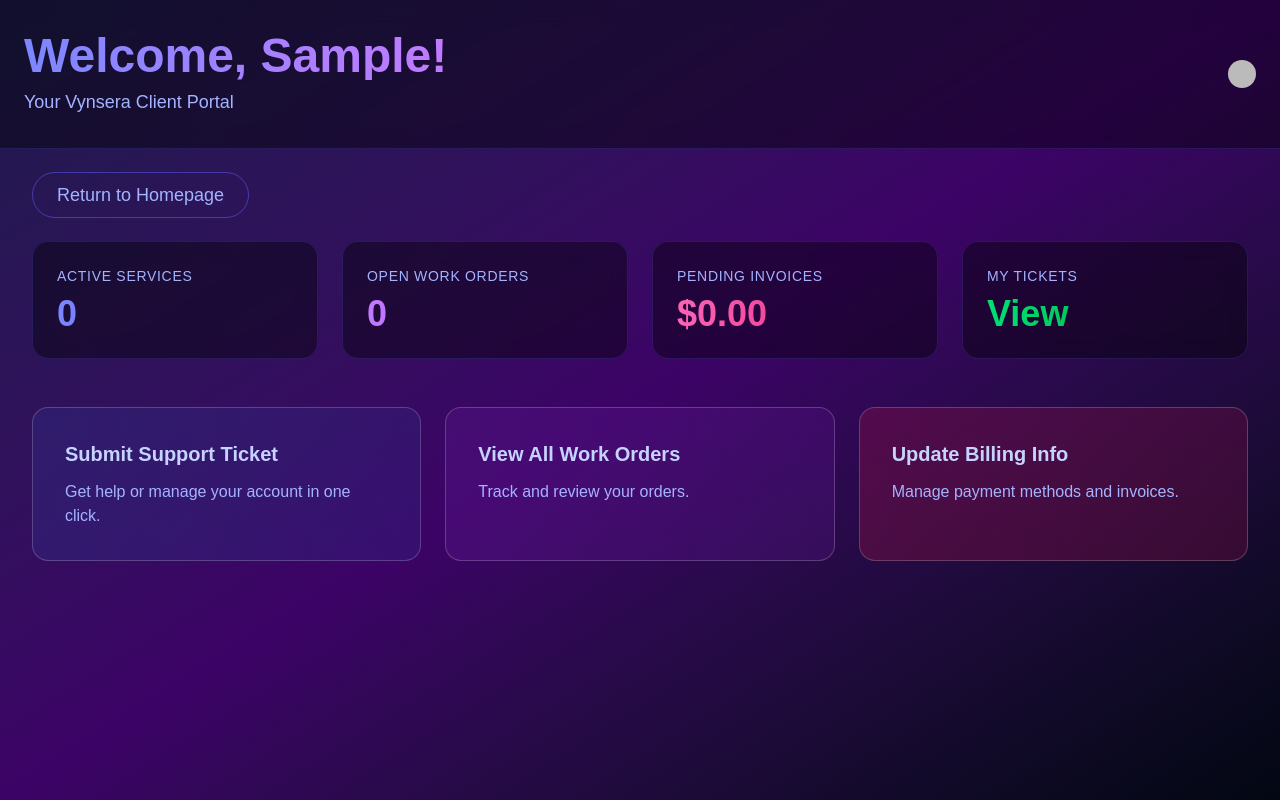
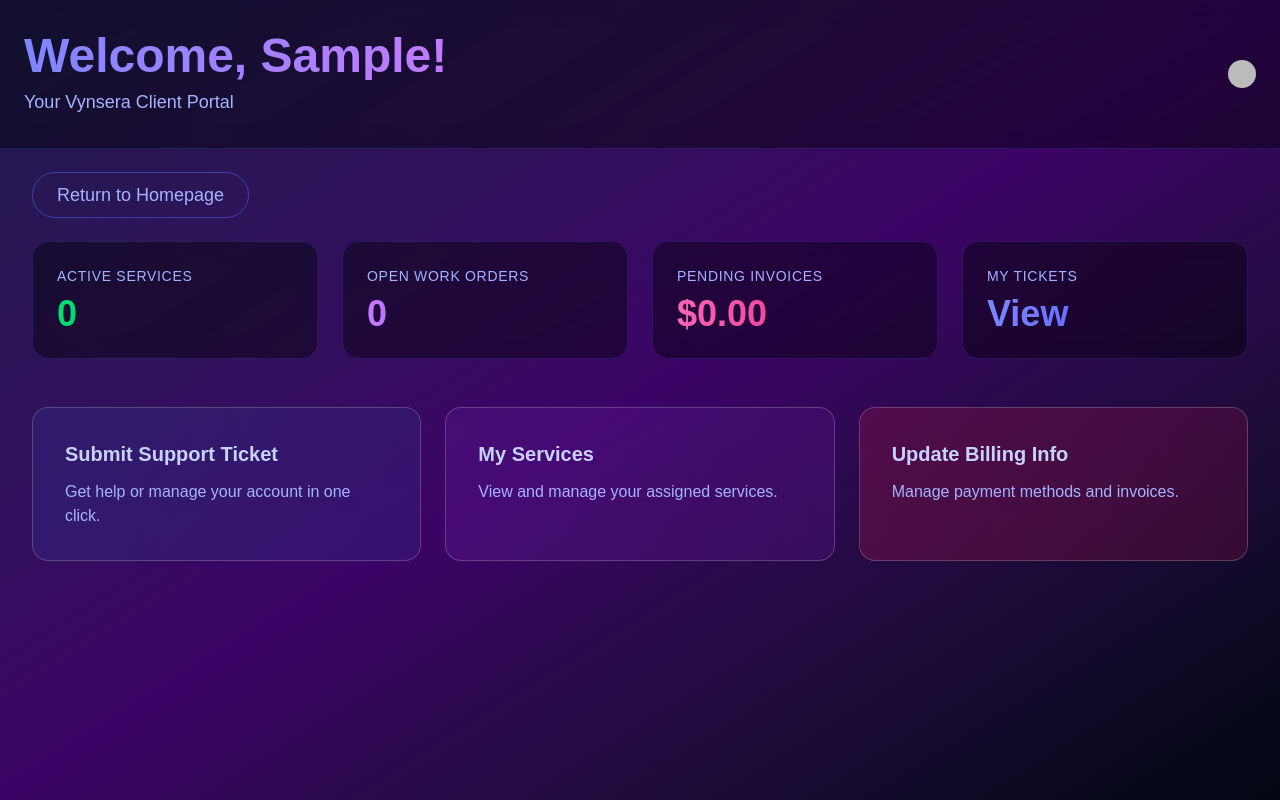
Before and after one commit to ColedOjde14/vynsera-website, a Next.js app: page /portal in a window 1280 px wide. Built offline with nearby package versions, Linux system fonts and the light colour scheme; no server answers; the database is empty; sample sign-in values are in the browser's storage; some icons are missing.

Commit message:
client services

```diff
--- a/src/app/portal/page.tsx
+++ b/src/app/portal/page.tsx
@@ -3,6 +3,7 @@
 import { redirect } from "next/navigation";
 import PortalHeader from "@/components/PortalHeader";
 import ClientPortalContent from "@/components/ClientPortalContent";
+import { neon } from '@neondatabase/serverless';
 
 export default async function PortalDashboard() {
   const user = await currentUser();
@@ -14,10 +15,27 @@
   const displayName = user.firstName || user.emailAddresses[0]?.emailAddress.split('@')[0] || "Client";
   const userId = user.id;
 
+  // Fetch real service counts for the dashboard counters
+  const sql = neon(process.env.DATABASE_URL!);
+
+  const services = await sql`
+    SELECT status
+    FROM client_services
+    WHERE client_id = ${userId}
+  `;
+
+  const activeCount = services.filter(s => s.status === 'active').length;
+  const pendingCount = services.filter(s => s.status === 'pending').length;
+
   return (
     <div className="min-h-screen bg-gradient-to-br from-indigo-950 via-purple-950 to-gray-950 text-white">
       <PortalHeader title={`Welcome, ${displayName}!`} subtitle="Your Vynsera Client Portal" />
-      <ClientPortalContent displayName={displayName} userId={userId} />
+      <ClientPortalContent
+        displayName={displayName}
+        userId={userId}
+        activeServicesCount={activeCount}
+        openWorkOrdersCount={pendingCount}
+      />
     </div>
   );
 }
--- a/src/components/ClientPortalContent.tsx
+++ b/src/components/ClientPortalContent.tsx
@@ -8,6 +8,8 @@
 interface ClientPortalProps {
   displayName: string;
   userId: string;
+  activeServicesCount: number;
+  openWorkOrdersCount: number;
 }
 
 const gradientMap: Record<string, string> = {
@@ -20,6 +22,8 @@
 export default function ClientPortalContent({
   displayName,
   userId,
+  activeServicesCount,
+  openWorkOrdersCount,
 }: ClientPortalProps) {
   const [isModalOpen, setIsModalOpen] = useState(false);
   const [subject, setSubject] = useState('');
@@ -73,16 +77,16 @@
         </Link>
       </div>
 
-      {/* Quick Stats */}
+      {/* Quick Stats - Now using real counts */}
       <div className="grid grid-cols-1 sm:grid-cols-2 lg:grid-cols-4 gap-6 mb-12">
         {[
-          { title: 'Active Services', value: '0', color: 'indigo' },
-          { title: 'Open Work Orders', value: '0', color: 'purple' },
+          { title: 'Active Services', value: activeServicesCount.toString(), color: 'green' },
+          { title: 'Open Work Orders', value: openWorkOrdersCount.toString(), color: 'purple' },
           { title: 'Pending Invoices', value: '$0.00', color: 'pink' },
           {
             title: 'My Tickets',
             value: 'View',
-            color: 'green',
+            color: 'indigo',
             link: '/portal/support',
           },
         ].map((stat) => {
@@ -127,15 +131,16 @@
           </p>
         </button>
 
+        {/* Updated: "View All Work Orders" → "My Services" */}
         <Link
-          href="/portal/orders"
+          href="/portal/services"
           className="bg-gradient-to-r from-purple-900/40 to-purple-900/30 border border-white/20 rounded-2xl p-8 text-left hover:border-white/80 hover:shadow-2xl hover:shadow-white/30 transition-all transform hover:scale-105"
         >
           <h3 className="text-xl font-semibold text-indigo-200 mb-3">
-            View All Work Orders
+            My Services
           </h3>
           <p className="text-indigo-300">
-            Track and review your orders.
+            View and manage your assigned services.
           </p>
         </Link>
 
@@ -152,7 +157,7 @@
         </Link>
       </div>
 
-      {/* Support Ticket Modal */}
+      {/* Support Ticket Modal (unchanged) */}
       <Transition show={isModalOpen} as={Fragment}>
         <Dialog as="div" className="relative z-50" onClose={setIsModalOpen}>
           <div className="fixed inset-0 bg-black/70 backdrop-blur-sm" />
```
